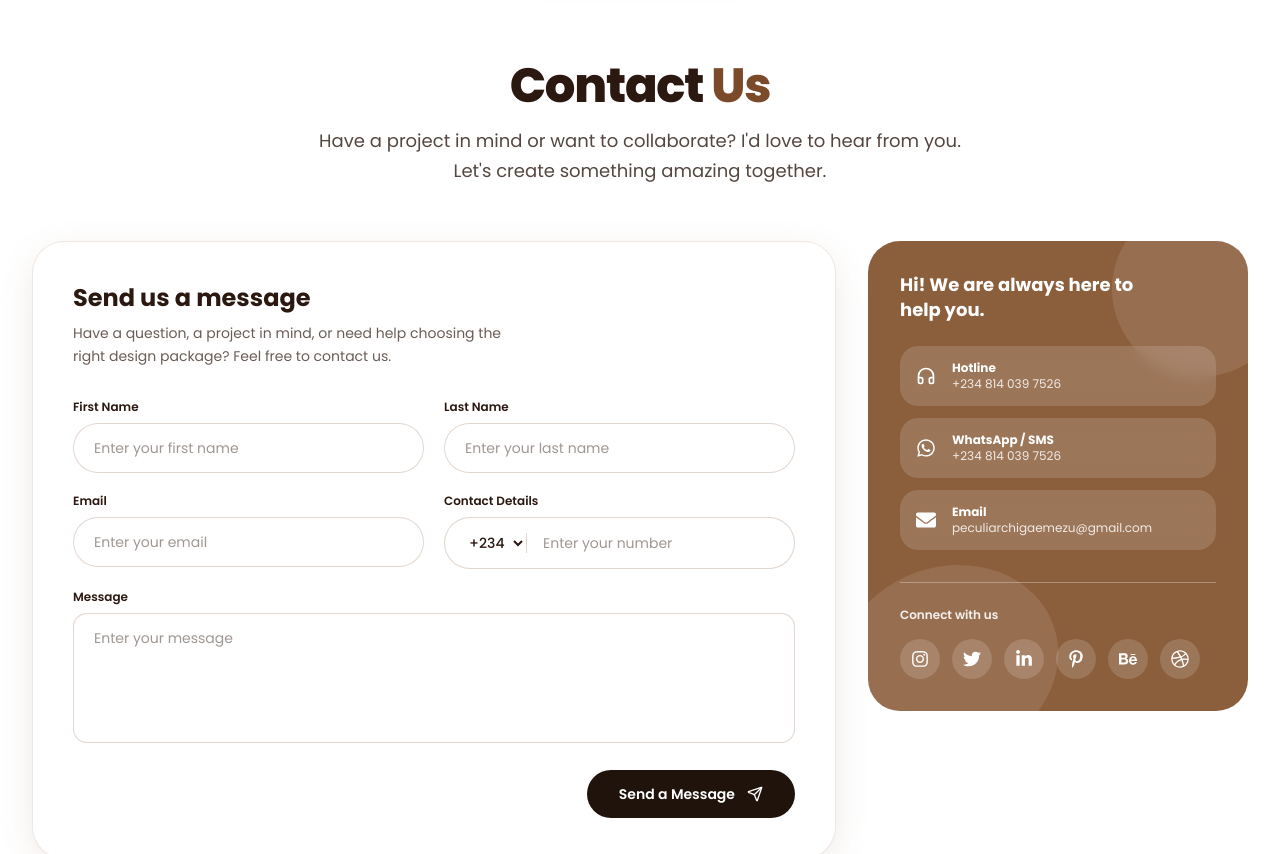
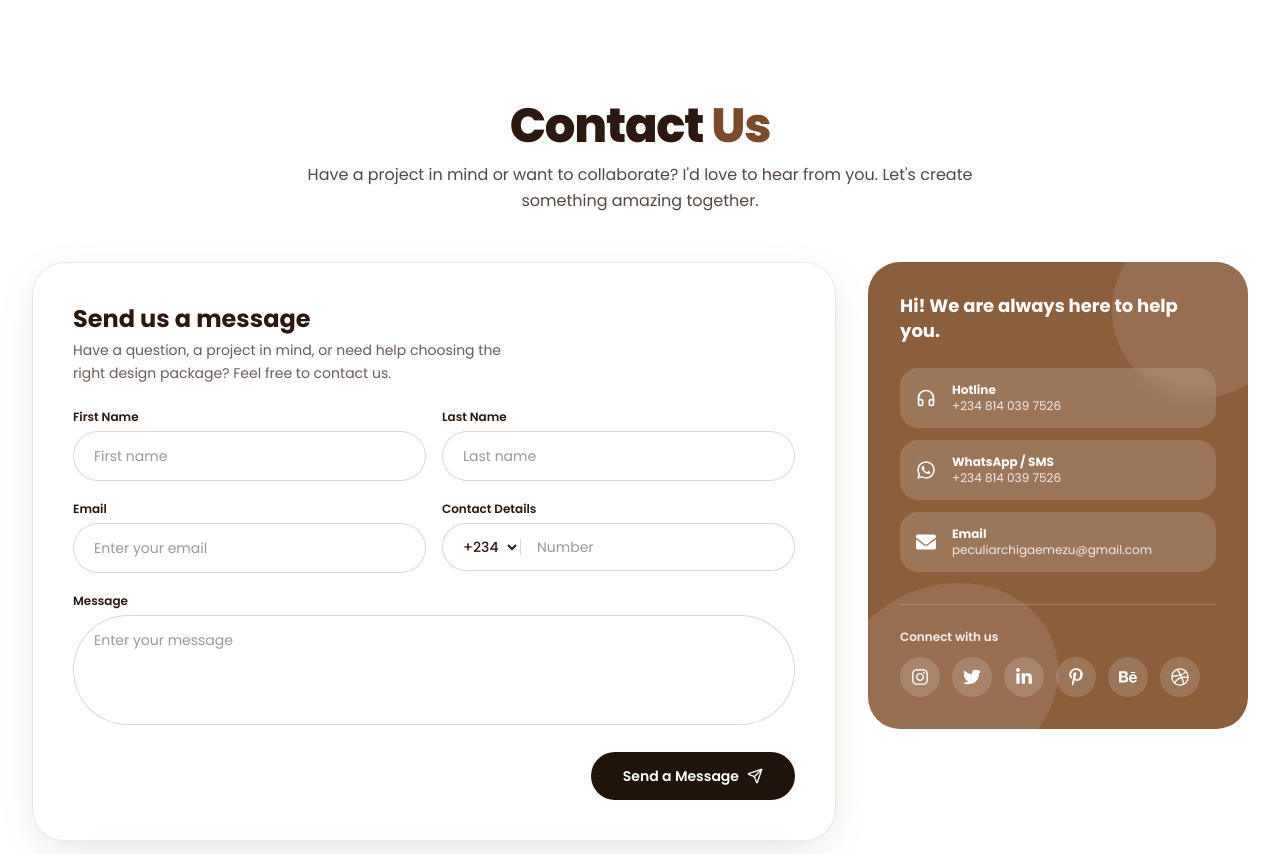
Before and after one commit to shillmonger/Peculiar-Dizynz, a Next.js app: page / in a window 1280 px wide. Shown: the part 5260-6114 px from the top of the page. Built offline with nearby package versions, Linux system fonts and the light colour scheme.

Commit message:
Initial commit

```diff
--- a/components/LandingPage/Contact.tsx
+++ b/components/LandingPage/Contact.tsx
@@ -10,7 +10,6 @@
   FaPinterestP,
   FaWhatsapp,
   FaTwitter,
-  FaFacebook,
   FaEnvelope,
 } from "react-icons/fa";
 import { Poppins } from "next/font/google";
@@ -25,13 +24,23 @@
   Palette (same brown theme as the hero + showcase)
   light: page white, form card white, info card #8B5E3C, ink #2B1810, accent #7A4A2B
   dark:  page inherits your app bg, form card #2A1A11, info card #4A2F1E, accent #D2B48C
-
-  EDIT YOUR DETAILS HERE
 */
 const CONTACT = {
-  hotline: { label: "Hotline", value: "+234 814 039 7526", href: "tel:+2348140397526" },
-  whatsapp: { label: "WhatsApp / SMS", value: "+234 814 039 7526", href: "https://wa.me/2348140397526" },
-  email: { label: "Email", value: "peculiarchigaemezu@gmail.com", href: "mailto:peculiarchigaemezu@gmail.com" },
+  hotline: {
+    label: "Hotline",
+    value: "+234 814 039 7526",
+    href: "tel:+2348140397526",
+  },
+  whatsapp: {
+    label: "WhatsApp / SMS",
+    value: "+234 814 039 7526",
+    href: "https://wa.me/2348140397526",
+  },
+  email: {
+    label: "Email",
+    value: "peculiarchigaemezu@gmail.com",
+    href: "mailto:peculiarchigaemezu@gmail.com",
+  },
 };
 
 const CONTACT_ICONS = {
@@ -51,10 +60,12 @@
 
 const COUNTRY_CODES = ["+234", "+233", "+27", "+254", "+44", "+1", "+971"];
 
+// Optimized input styling to avoid horizontal overflow on small screens
 const inputBase =
-  "w-full rounded-full border border-[#8B5E3C]/25 bg-white px-5 py-3.5 text-sm text-[#2B1810] placeholder:text-[#2B1810]/45 outline-none transition focus:border-[#8B5E3C] focus:ring-4 focus:ring-[#8B5E3C]/15 dark:border-white/15 dark:bg-white/5 dark:text-white dark:placeholder:text-white/40 dark:focus:border-[#D2B48C] dark:focus:ring-[#D2B48C]/20";
+  "w-full rounded-full border border-[#8B5E3C]/25 bg-white px-3.5 py-3 text-xs sm:px-5 sm:py-3.5 sm:text-sm text-[#2B1810] placeholder:text-[#2B1810]/45 outline-none transition focus:border-[#8B5E3C] focus:ring-4 focus:ring-[#8B5E3C]/15 dark:border-white/15 dark:bg-white/5 dark:text-white dark:placeholder:text-white/40 dark:focus:border-[#D2B48C] dark:focus:ring-[#D2B48C]/20";
 
-const labelBase = "mb-2 block text-xs font-semibold text-[#2B1810] dark:text-white";
+const labelBase =
+  "mb-1.5 block text-xs font-semibold text-[#2B1810] dark:text-white";
 
 type Status = "idle" | "sending" | "sent" | "error";
 
@@ -69,7 +80,6 @@
     const data = Object.fromEntries(new FormData(form).entries());
 
     try {
-      // Point this at your own API route / form service (Formspree, Resend, etc.)
       const res = await fetch("/api/contact", {
         method: "POST",
         headers: { "Content-Type": "application/json" },
@@ -86,29 +96,31 @@
   return (
     <section
       id="contact"
-      className={`${poppins.className} relative w-full overflow-hidden py-10 lg:pb-10 lg:pt-0`}
+      className={`${poppins.className} relative w-full overflow-hidden py-8 lg:py-10`}
     >
-      <div className="w-full mx-auto max-w-[1500px] px-4 lg:px-8">
-        <h2 className="text-center text-4xl font-extrabold tracking-tight text-[#2B1810] dark:text-white sm:text-5xl">
+      {/* Set to px-1 (4px) on mobile as requested, scaling up smoothly */}
+      <div className="mx-auto w-full max-w-[1500px] px-4 sm:px-4 lg:px-8">
+        <h2 className="text-center text-3xl font-extrabold tracking-tight text-[#2B1810] dark:text-white sm:text-4xl md:text-5xl">
           Contact <span className="text-[#7A4A2B] dark:text-[#D2B48C]">Us</span>
         </h2>
-        <p className="mx-auto mt-4 max-w-2xl text-center text-base leading-relaxed text-[#2B1810]/80 dark:text-white/80 md:text-lg">
-          Have a project in mind or want to collaborate? I'd love to hear from you. Let's create something amazing together.
+        <p className="mx-auto mt-3 max-w-2xl text-center text-xs leading-relaxed text-[#2B1810]/80 dark:text-white/80 sm:text-sm md:text-base">
+          Have a project in mind or want to collaborate? I'd love to hear from
+          you. Let's create something amazing together.
         </p>
 
-        <div className="mt-10 grid gap-6 lg:mt-14 lg:grid-cols-[1fr_380px] lg:items-start lg:gap-8">
+        <div className="mt-8 grid gap-6 lg:mt-12 lg:grid-cols-[1fr_380px] lg:items-start lg:gap-8">
           {/* ============ FORM CARD ============ */}
-          <div className="rounded-[2rem] border border-[#8B5E3C]/15 bg-white p-6 shadow-[0_10px_40px_-12px_rgba(139,94,60,0.25)] dark:border-white/10 dark:bg-[#2A1A11] sm:p-8 lg:p-10">
-            <h3 className="text-xl font-bold text-[#2B1810] dark:text-white sm:text-2xl">
+          <div className="rounded-2xl border border-[#8B5E3C]/15 bg-white p-3.5 shadow-[0_10px_40px_-12px_rgba(139,94,60,0.25)] dark:border-white/10 dark:bg-[#2A1A11] sm:rounded-[2rem] sm:p-8 lg:p-10">
+            <h3 className="text-lg font-bold text-[#2B1810] dark:text-white sm:text-xl lg:text-2xl">
               Send us a message
             </h3>
-            <p className="mt-2 max-w-md text-sm leading-relaxed text-[#2B1810]/70 dark:text-white/70">
-              Have a question, a project in mind, or need help choosing the right design package?
-              Feel free to contact us.
+            <p className="mt-1 max-w-md text-xs leading-relaxed text-[#2B1810]/70 dark:text-white/70 sm:text-sm">
+              Have a question, a project in mind, or need help choosing the
+              right design package? Feel free to contact us.
             </p>
 
-            <form onSubmit={handleSubmit} className="mt-8 space-y-5">
-              <div className="grid gap-5 sm:grid-cols-2">
+            <form onSubmit={handleSubmit} className="mt-6 space-y-4 sm:space-y-5">
+              <div className="grid gap-4 sm:grid-cols-2">
                 <div>
                   <label htmlFor="firstName" className={labelBase}>
                     First Name
@@ -119,7 +131,7 @@
                     type="text"
                     required
                     autoComplete="given-name"
-                    placeholder="Enter your first name"
+                    placeholder="First name"
                     className={inputBase}
                   />
                 </div>
@@ -133,13 +145,13 @@
                     type="text"
                     required
                     autoComplete="family-name"
-                    placeholder="Enter your last name"
+                    placeholder="Last name"
                     className={inputBase}
                   />
                 </div>
               </div>
 
-              <div className="grid gap-5 sm:grid-cols-2">
+              <div className="grid gap-4 sm:grid-cols-2">
                 <div>
                   <label htmlFor="email" className={labelBase}>
                     Email
@@ -158,12 +170,12 @@
                   <label htmlFor="phone" className={labelBase}>
                     Contact Details
                   </label>
-                  <div className="flex items-center overflow-hidden rounded-full border border-[#8B5E3C]/25 bg-white transition focus-within:border-[#8B5E3C] focus-within:ring-4 focus-within:ring-[#8B5E3C]/15 dark:border-white/15 dark:bg-white/5 dark:focus-within:border-[#D2B48C] dark:focus-within:ring-[#D2B48C]/20">
+                  <div className="flex w-full items-center overflow-hidden rounded-full border border-[#8B5E3C]/25 bg-white transition focus-within:border-[#8B5E3C] focus-within:ring-4 focus-within:ring-[#8B5E3C]/15 dark:border-white/15 dark:bg-white/5 dark:focus-within:border-[#D2B48C] dark:focus-within:ring-[#D2B48C]/20">
                     <select
                       name="countryCode"
                       aria-label="Country code"
                       defaultValue="+234"
-                      className="h-full cursor-pointer bg-transparent py-3.5 pl-5 pr-1 text-sm font-medium text-[#2B1810] outline-none dark:text-white [&>option]:text-[#2B1810]"
+                      className="h-full cursor-pointer bg-transparent py-3 pl-2.5 pr-1 text-xs font-medium text-[#2B1810] outline-none dark:text-white sm:pl-4 sm:text-sm [&>option]:text-[#2B1810]"
                     >
                       {COUNTRY_CODES.map((code) => (
                         <option key={code} value={code}>
@@ -171,14 +183,17 @@
                         </option>
                       ))}
                     </select>
-                    <span className="h-5 w-px bg-[#8B5E3C]/25 dark:bg-white/20" aria-hidden />
+                    <span
+                      className="h-4 w-px bg-[#8B5E3C]/25 dark:bg-white/20"
+                      aria-hidden
+                    />
                     <input
                       id="phone"
                       name="phone"
                       type="tel"
                       autoComplete="tel-national"
-                      placeholder="Enter your number"
-                      className="min-w-0 flex-1 bg-transparent px-4 py-3.5 text-sm text-[#2B1810] placeholder:text-[#2B1810]/45 outline-none dark:text-white dark:placeholder:text-white/40"
+                      placeholder="Number"
+                      className="w-full min-w-0 flex-1 bg-transparent px-2.5 py-3 text-xs text-[#2B1810] placeholder:text-[#2B1810]/45 outline-none dark:text-white dark:placeholder:text-white/40 sm:px-4 sm:text-sm"
                     />
                   </div>
                 </div>
@@ -192,17 +207,17 @@
                   id="message"
                   name="message"
                   required
-                  rows={5}
+                  rows={4}
                   placeholder="Enter your message"
-                  className={`${inputBase} resize-none rounded-xl`}
+                  className={`${inputBase} resize-none rounded-2xl`}
                 />
               </div>
 
-              <div className="flex flex-col-reverse items-stretch gap-4 sm:flex-row sm:items-center sm:justify-between">
+              <div className="flex flex-col-reverse items-stretch gap-3 sm:flex-row sm:items-center sm:justify-between">
                 <p
                   role="status"
                   aria-live="polite"
-                  className={`text-sm ${
+                  className={`text-xs ${
                     status === "sent"
                       ? "text-green-700 dark:text-green-400"
                       : status === "error"
@@ -210,51 +225,52 @@
                       : "text-transparent"
                   }`}
                 >
-                  {status === "sent" && "Thanks! Your message has been sent."}
-                  {status === "error" && "Something went wrong. Please try again."}
+                  {status === "sent" && "Thanks! Message sent."}
+                  {status === "error" && "Error. Please try again."}
                   {(status === "idle" || status === "sending") && "."}
                 </p>
 
                 <button
                   type="submit"
                   disabled={status === "sending"}
-                  className="inline-flex items-center justify-center gap-3 rounded-full bg-[#1F130C] px-8 py-3.5 text-sm font-semibold text-white transition-transform hover:scale-[1.03] active:scale-95 disabled:cursor-not-allowed disabled:opacity-60 dark:bg-[#F5EDE3] dark:text-[#2B1810]"
+                  className="inline-flex items-center justify-center gap-2 rounded-full bg-[#1F130C] px-6 py-3 text-xs font-semibold text-white transition-transform hover:scale-[1.02] active:scale-95 disabled:cursor-not-allowed disabled:opacity-60 dark:bg-[#F5EDE3] dark:text-[#2B1810] sm:px-8 sm:py-3.5 sm:text-sm"
                 >
                   {status === "sending" ? "Sending..." : "Send a Message"}
-                  <Send className="h-4 w-4" />
+                  <Send className="h-3.5 w-3.5 sm:h-4 sm:w-4" />
                 </button>
               </div>
             </form>
           </div>
 
           {/* ============ INFO CARD ============ */}
-          <aside className="relative overflow-hidden rounded-[2rem] bg-[#8B5E3C] p-6 text-white transition-colors duration-500 dark:bg-[#4A2F1E] sm:p-8">
-            {/* soft blobs (same as hero panel) */}
-            <div className="pointer-events-none absolute -right-10 -top-10 h-44 w-44 rounded-full bg-white/10" />
-            <div className="pointer-events-none absolute -bottom-12 -left-8 h-48 w-56 rotate-[-20deg] rounded-[50%] bg-white/10" />
+          <aside className="relative overflow-hidden rounded-2xl bg-[#8B5E3C] p-4 text-white transition-colors duration-500 dark:bg-[#4A2F1E] sm:rounded-[2rem] sm:p-8">
+            <div className="pointer-events-none absolute -right-10 -top-10 h-36 w-36 rounded-full bg-white/10 sm:h-44 sm:w-44" />
+            <div className="pointer-events-none absolute -bottom-12 -left-8 h-40 w-48 rotate-[-20deg] rounded-[50%] bg-white/10 sm:h-48 sm:w-56" />
 
             <div className="relative">
-              <h3 className="max-w-[16rem] text-lg font-bold leading-snug">
+              <h3 className="text-base font-bold leading-snug sm:text-lg">
                 Hi! We are always here to help you.
               </h3>
 
-              <ul className="mt-6 space-y-3">
+              <ul className="mt-4 space-y-2.5 sm:mt-6 sm:space-y-3">
                 <InfoRow icon={CONTACT_ICONS.hotline} {...CONTACT.hotline} />
                 <InfoRow icon={CONTACT_ICONS.whatsapp} {...CONTACT.whatsapp} />
                 <InfoRow icon={CONTACT_ICONS.email} {...CONTACT.email} />
               </ul>
 
-              <div className="mt-8 border-t border-white/30 pt-6">
-                <p className="text-xs font-semibold text-white/90">Connect with us</p>
-                <ul className="mt-4 flex items-center gap-3">
+              <div className="mt-6 border-t border-white/20 pt-5 sm:mt-8 sm:pt-6">
+                <p className="text-xs font-semibold text-white/90">
+                  Connect with us
+                </p>
+                <ul className="mt-3 flex flex-wrap items-center gap-2 sm:gap-3">
                   {SOCIALS.map(({ label, href, icon: Icon }) => (
                     <li key={label}>
                       <a
                         href={href}
                         aria-label={label}
-                        className="flex h-10 w-10 items-center justify-center rounded-full bg-white/15 text-white transition hover:scale-110 hover:bg-[#F5EDE3] hover:text-[#7A4A2B]"
+                        className="flex h-9 w-9 items-center justify-center rounded-full bg-white/15 text-white transition hover:scale-110 hover:bg-[#F5EDE3] hover:text-[#7A4A2B] sm:h-10 sm:w-10"
                       >
-                        <Icon className="h-[18px] w-[18px]" />
+                        <Icon className="h-4 w-4 sm:h-[18px] sm:w-[18px]" />
                       </a>
                     </li>
                   ))}
@@ -283,12 +299,16 @@
     <li>
       <a
         href={href}
-        className="flex items-center gap-4 rounded-2xl bg-white/15 px-4 py-3.5 backdrop-blur-sm transition hover:bg-white/25"
+        className="flex items-center gap-3 rounded-xl bg-white/15 px-3 py-2.5 backdrop-blur-sm transition hover:bg-white/25 sm:gap-4 sm:rounded-2xl sm:px-4 sm:py-3.5"
       >
-        <Icon className="h-5 w-5 shrink-0" />
-        <span className="min-w-0">
-          <span className="block text-xs font-bold">{label}</span>
-          <span className="block break-words text-xs text-white/85">{value}</span>
+        <Icon className="h-4 w-4 shrink-0 sm:h-5 sm:w-5" />
+        <span className="min-w-0 flex-1">
+          <span className="block text-[11px] font-bold sm:text-xs">
+            {label}
+          </span>
+          <span className="block truncate text-[11px] text-white/85 sm:text-xs">
+            {value}
+          </span>
         </span>
       </a>
     </li>
```
